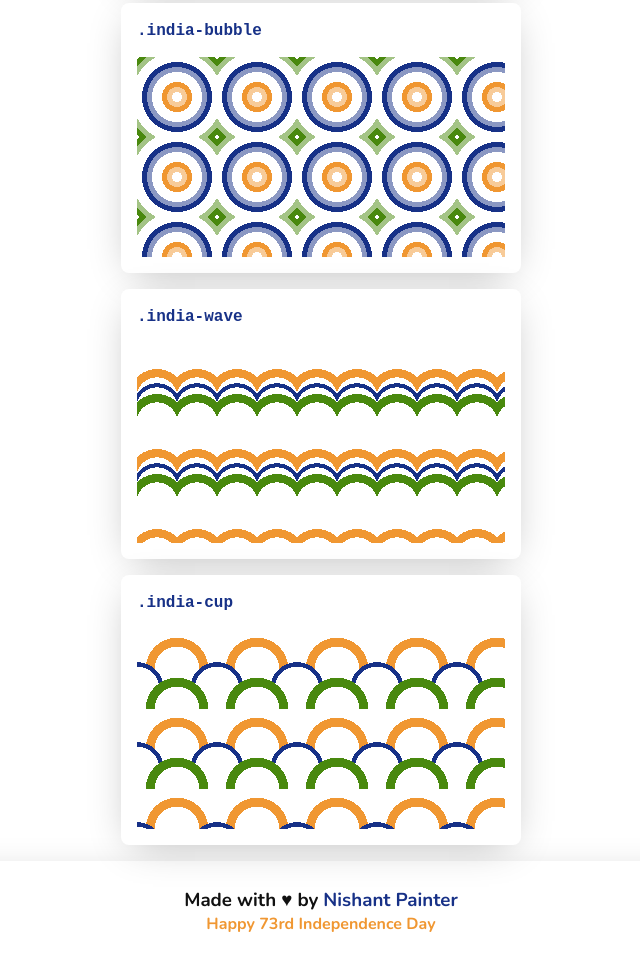
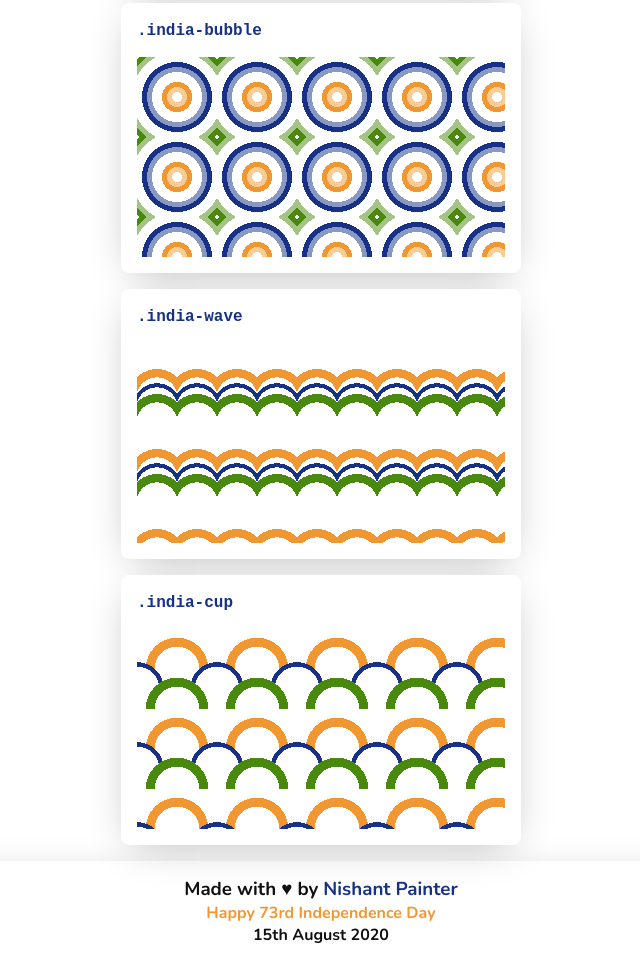
Before and after one commit to nishantpainter/made-in-india-css, a website with bundled scripts: page index.html in a window 1280 px wide. Shown: the part 3403-4364 px from the top of the page, without its empty margins (319-959 px from the left). Built offline with nearby package versions, Linux system fonts and the light colour scheme.

Commit message:
Add independence date

```diff
--- a/css/style.css
+++ b/css/style.css
@@ -277,8 +277,12 @@ h4 {
   padding: 0px;
 }
 
-#footer h4 {
+#footer .title {
   color: var(--orange);
+}
+
+#footer .subtitle {
+  color: var(--black);
 }
 
 #footer a {
--- a/index.html
+++ b/index.html
@@ -112,7 +112,8 @@
           >Nishant Painter</a
         >
       </h3>
-      <h4>Happy 73rd Independence Day</h4>
+      <h4 class="title">Happy 73rd Independence Day</h4>
+      <h4 class="subtitle">15th August 2020</h4>
     </section>
 
     <a class="back-to-top"><i>&#8593;</i></a>
```
